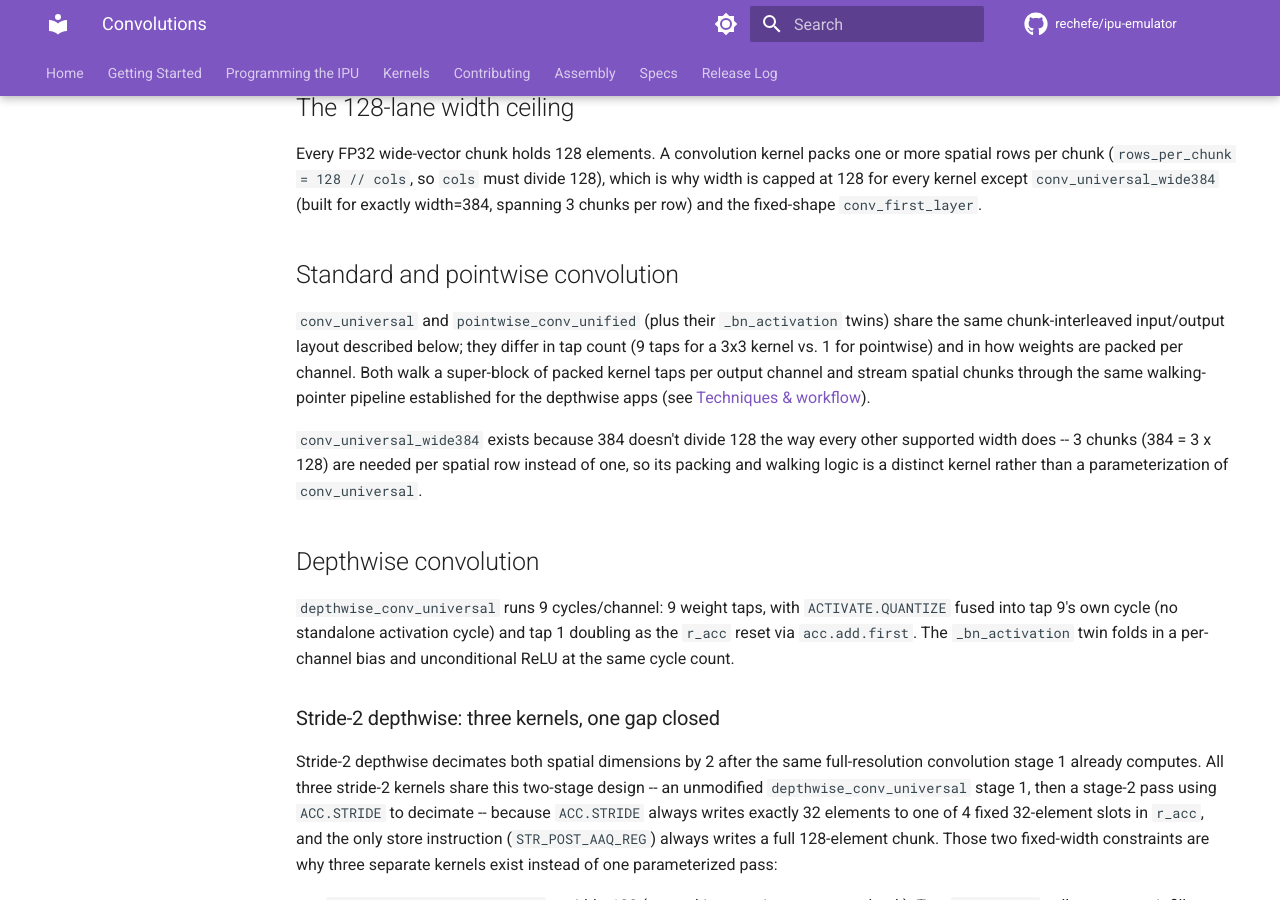
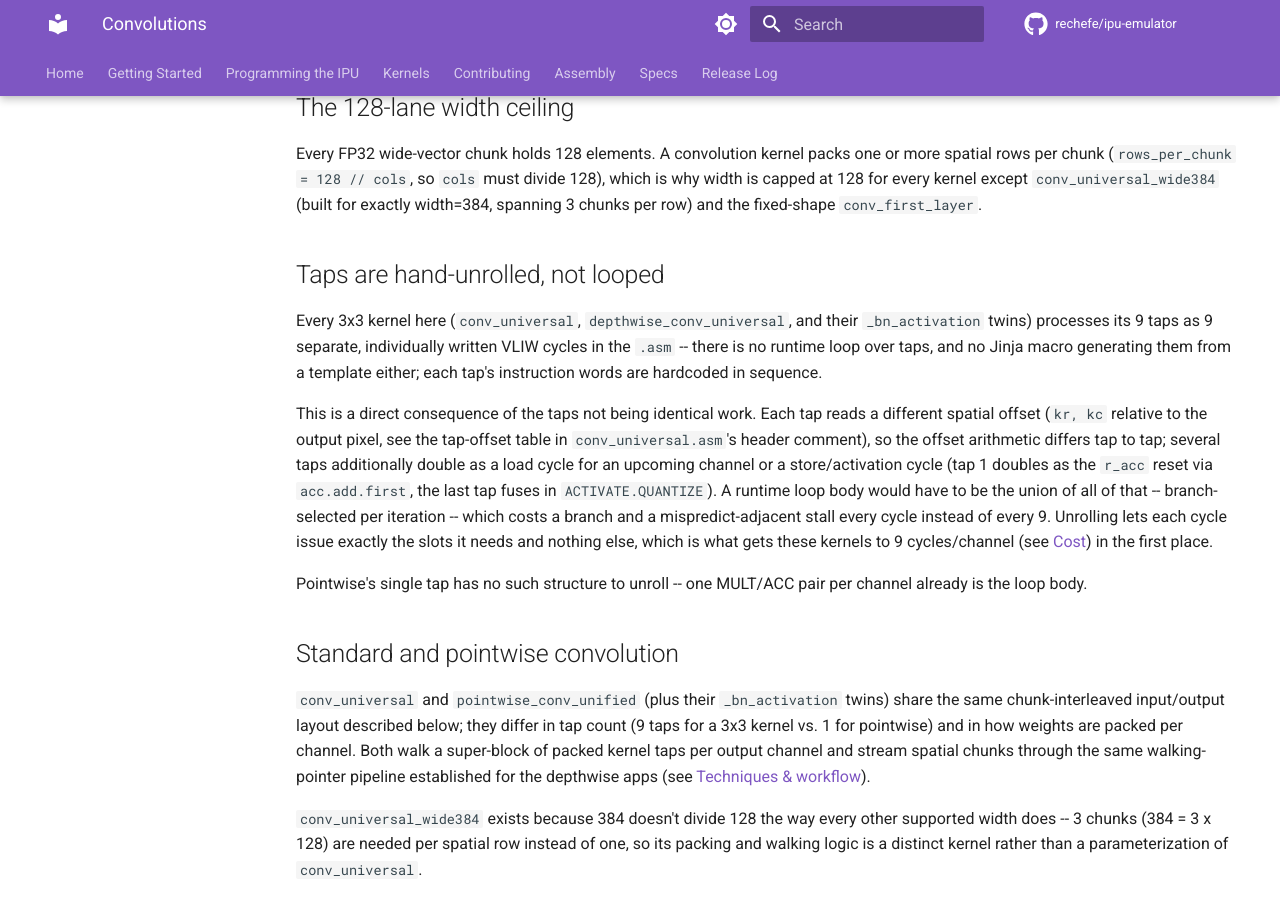
Before and after one commit to rechefe/ipu-emulator, an MkDocs documentation site: the page built from docs/content/kernels/convolutions.md, in a window 1280 px wide and 900 px high, scrolled down 1873 px. Built offline with MkDocs 1.6.1 and Material for MkDocs 9.7.7, drawn with Linux system fonts in a browser that asks for light colours; comment, search, counter and statistics services are not loaded.

Commit message:
docs(convolutions): explain why 3x3 taps are hand-unrolled, not looped
Each tap reads a different spatial offset and several double as a load/
store/activation cycle for a different part of the pipeline, so a runtime
loop body would need to be the union of all tap variants, branch-selected
every cycle. Unrolling avoids that branch entirely, which is what gets
these kernels to their documented 9 cycles/channel.

```diff
--- a/docs/content/kernels/convolutions.md
+++ b/docs/content/kernels/convolutions.md
@@ -109,6 +109,29 @@ one or more spatial rows per chunk (`rows_per_chunk = 128 // cols`, so `cols`
 must divide 128), which is why width is capped at 128 for every kernel except
 `conv_universal_wide384` (built for exactly width=384, spanning 3 chunks per
 row) and the fixed-shape `conv_first_layer`.
+
+## Taps are hand-unrolled, not looped
+
+Every 3x3 kernel here (`conv_universal`, `depthwise_conv_universal`, and
+their `_bn_activation` twins) processes its 9 taps as 9 separate, individually
+written VLIW cycles in the `.asm` -- there is no runtime loop over taps, and
+no Jinja macro generating them from a template either; each tap's instruction
+words are hardcoded in sequence.
+
+This is a direct consequence of the taps not being identical work. Each tap
+reads a different spatial offset (`kr, kc` relative to the output pixel, see
+the tap-offset table in `conv_universal.asm`'s header comment), so the offset
+arithmetic differs tap to tap; several taps additionally double as a load
+cycle for an upcoming channel or a store/activation cycle (tap 1 doubles as
+the `r_acc` reset via `acc.add.first`, the last tap fuses in
+`ACTIVATE.QUANTIZE`). A runtime loop body would have to be the union of all
+of that -- branch-selected per iteration -- which costs a branch and a
+mispredict-adjacent stall every cycle instead of every 9. Unrolling lets each
+cycle issue exactly the slots it needs and nothing else, which is what gets
+these kernels to 9 cycles/channel (see [Cost](#cost)) in the first place.
+
+Pointwise's single tap has no such structure to unroll -- one MULT/ACC pair
+per channel already is the loop body.
 
 ## Standard and pointwise convolution
 
```
